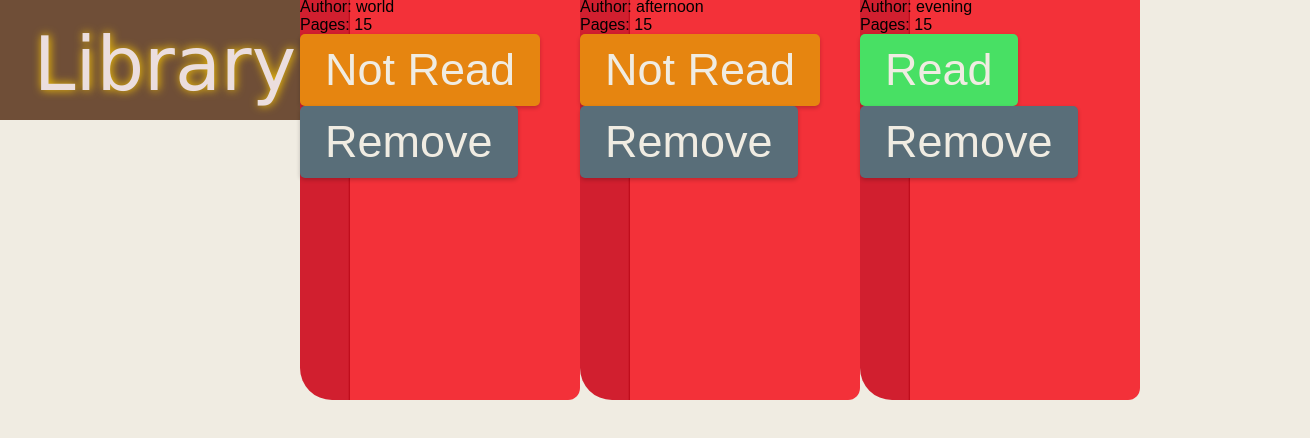
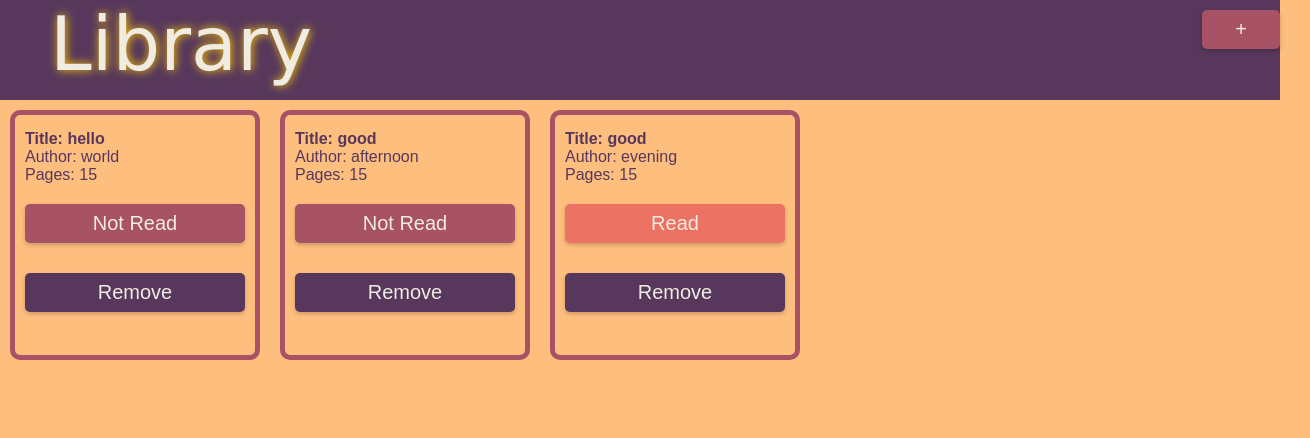
Before and after one commit to jeanBEY/library, a plain HTML site: page index.html in a window 1280 px wide. Shown: the whole page, 1310 px wide, since content can reach past the window. Drawn offline with Linux system fonts and the light colour scheme.

Commit message:
Color palatte styling done

```diff
--- a/library.js
+++ b/library.js
@@ -72,11 +72,11 @@ function createBooks(book) {
     book_div.appendChild(read_button);
     if(book.read_status===false){
         read_button.textContent = 'Not Read';
-        read_button.style.backgroundColor = '#e68510';
+        read_button.style.backgroundColor = '#a75265';
     }
     else {
         read_button.textContent = 'Read';
-        read_button.style.backgroundColor = '#48e064';
+        read_button.style.backgroundColor = '#ec7263';
     }
     book_div.appendChild(remove_button);
 
--- a/styles.css
+++ b/styles.css
@@ -13,7 +13,10 @@
 }
 
 body {
-    background-color: #f0ece2;
+    display: flex;
+    flex-direction: column;
+    background-color: #febe7e;
+    color: #57385c;
     display: flex;
     min-height: 100vh;
     font-family: sans-serif;
@@ -24,30 +27,36 @@ body {
 
 .header {
     margin: 0;
-    padding:0;
-    padding-top: 20px;
+    padding: 0 0 10px 50px;
     height: 100px;
-    width: 100vw;
+    width: 100%;
     display: flex;
     justify-content: space-between;
-    background-color: #6F4E37;
+    background-color: #57385c;
 }
 
 #library_text {
     font-family: 'Lucida Sans', 'Lucida Sans Regular', 'Lucida Grande', 'Lucida Sans Unicode', Geneva, Verdana, sans-serif;
     font-size: 75px;
     text-shadow: #fc0 1px 0 10px;
-    color: #EBDEDE;
+    color: #f0ece2;
+}
+
+.header button {
+    margin: 10px 30px 10px 0;
+    background-color: #a75265;
 }
 
 button {
-    background-color: #596e79;
+    background-color: #57385c;
     border: 0;
     border-radius: 5px;
     box-shadow: 0 2px 4px rgba(0,0,0,0.2);
     color: #f0ece2;
-    font-size: 45px;
-    padding: 10px 25px;
+    font-size: 20px;
+    padding: 8px 18px;
+    margin: 20px 5px 10px 0;
+    width: 100%;
 }
 
 .modal_container {
@@ -64,7 +73,6 @@ button {
     opacity: 0;
     pointer-events: none;
     transition: opacity 0.3s ease;
-    position: absolute;
 }
 
 .modal_container.show {
@@ -74,7 +82,7 @@ button {
 
 .modal{
     background-color: #fff;
-    border-radius: 5px;
+    border-radius: 10px;
     box-shadow: 0 2px 4px rgba(0,0,0,0.2);
     padding: 30px 50px;
     width: 600px;
@@ -101,46 +109,21 @@ button {
     margin: 10px 0px;
 }
 
+#close_modal {
+    width: 50px;
+}
+
 #books_container {
     display: flex;
-    align-items: center;
-    justify-content: space-between;
+    flex-wrap: wrap;
+    justify-content: flex-start;
 }
 
-*, *:before, *:after {
-    box-sizing: inherit;
+.book {
+    border: solid thick #a75265;
+    border-radius: 10px;
+    width: 250px;
+    height: 250px;
+    margin: 10px;
+    padding: 15px 10px;
 }
-*:before, *:after {
-    content: "";
-  }
-.book{
-
-    width:280px;
-    height:420px;
-    transform: translate(-50%, -50%);
-    top:50%;
-    left: 50%;
-    background: #F33139;
-    border-radius: 20px 16px 12px 32px;
-    background-image: linear-gradient(to right,#D11F2F 48px, #ba0716 50px, transparent 50px);
-  }
-  .book:after{
-    height: 52px;
-    width: 274px;
-    bottom: 6px;
-    right:0px;
-    background: white;
-    border-radius: 32px 4px 4px 32px;
-    box-shadow: inset 4px 6px 0px 0px #E4E0CE;
-    background-image: linear-gradient(to bottom, transparent 6px, #E4E0CE 8px, transparent 8px, transparent 12px, #E4E0CE 12px, transparent 14px, transparent 18px,#E4E0CE 18px, transparent 20px, transparent 24px, #E4E0CE 24px, transparent 26px, transparent 30px, #E4E0CE 30px, transparent 32px, transparent 36px, #E4E0CE 36px, transparent 38px, transparent 42px, #E4E0CE 42px, transparent 44px, transparent 48px, #E4E0CE 48px, transparent 50px);
-  }
-  .book:before{
-    height: 20px;
-    width: 160px;
-    right: 40px;
-    top: 72px;
-    background:#D11F2F;
-    border-radius: 20px;
-    box-shadow: 0px 36px #D11F2F;
-
-  }
```
